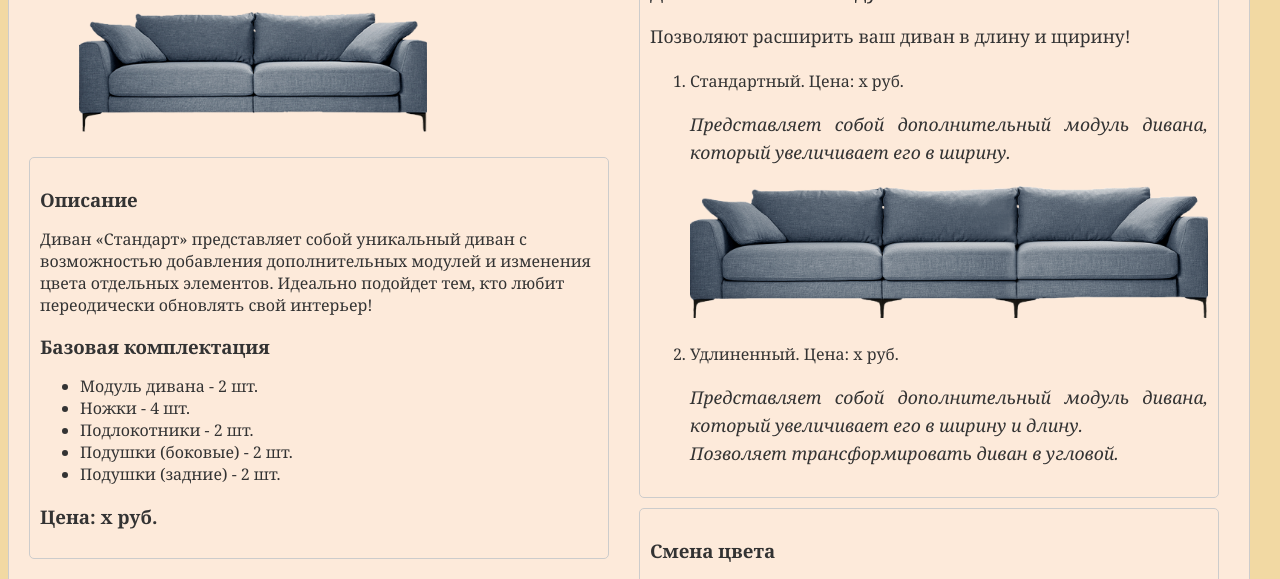
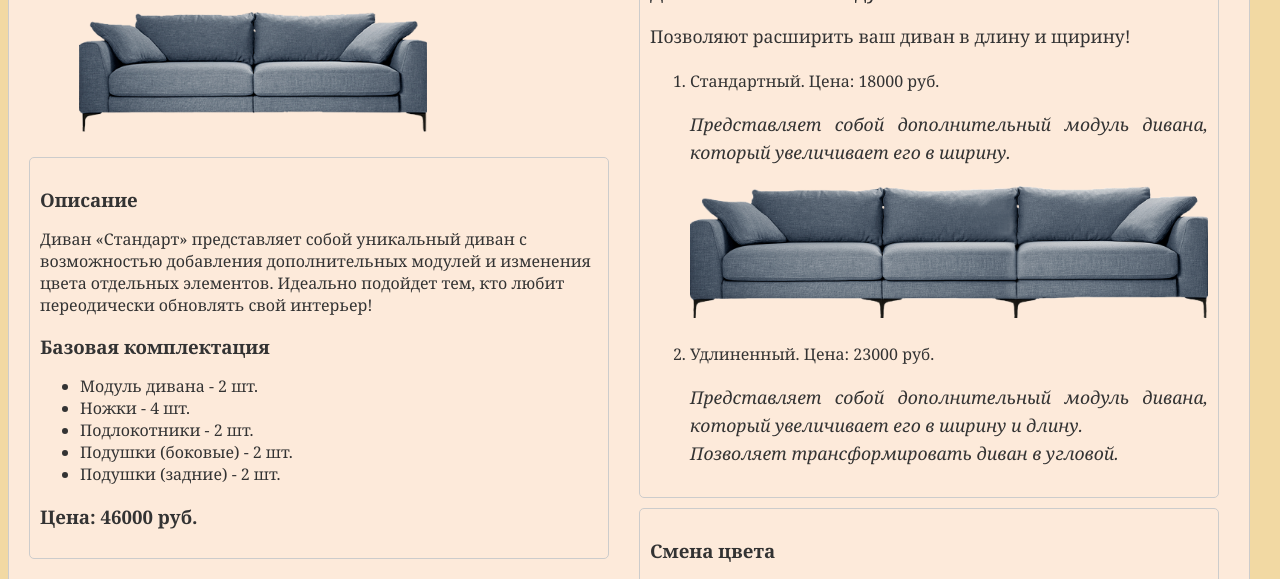
Before and after one commit to dilori13/mebelforlife, a plain HTML site: page Designer.html in a window 1280 px wide. Shown: the part 298-877 px from the top of the page. Drawn offline with Linux system fonts and the light colour scheme.

Commit message:
Update Designer.htmlм ми

```diff
--- a/Designer.html
+++ b/Designer.html
@@ -128,7 +128,7 @@
                     <li>Подушки (боковые) - 2 шт.</li>
                     <li>Подушки (задние) - 2 шт.</li>
                 </ul>
-                <h3>Цена: x руб.<h3>
+                <h3>Цена: 46000 руб.<h3>
             </div>
         </div>
 
@@ -137,10 +137,10 @@
                 <h3>Дополнительные модули</h3>
                 <p>Позволяют расширить ваш диван в длину и щирину!</p>
                 <ol>
-                    <li>Стандартный. Цена: x руб.</li>
+                    <li>Стандартный. Цена: 18000 руб.</li>
                     <p><i>Представляет собой дополнительный модуль дивана, который увеличивает его в ширину.</i></p>
                     <img src="img/divanDop.png">
-                    <li>Удлиненный. Цена: x руб.</li>
+                    <li>Удлиненный. Цена: 23000 руб.</li>
                     <p><i>Представляет собой дополнительный модуль дивана, который увеличивает его в ширину и длину. <br>Позволяет трансформировать диван в угловой.</i></p>
                 </ol>
             </div>
```
